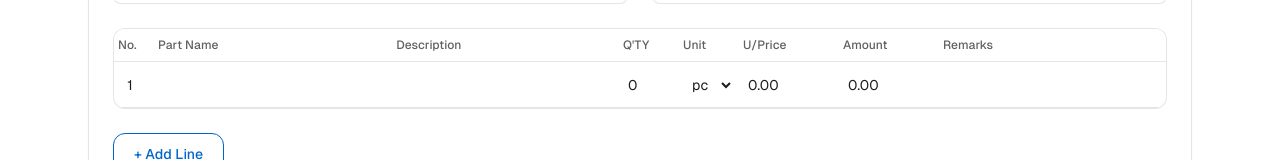
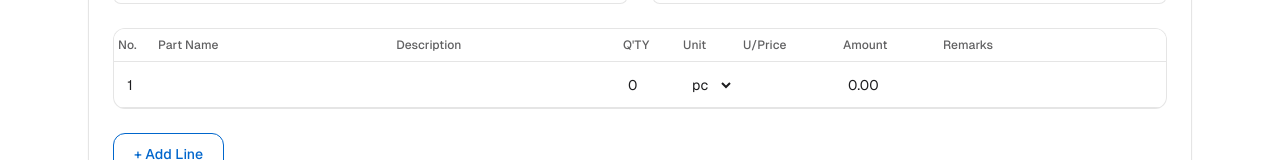
Before and after one commit to luocompany/luosir, a Next.js app: page /quotation in a window 1280 px wide. Shown: the part 547-707 px from the top of the page. Built offline with nearby package versions, Linux system fonts and the light colour scheme.

Commit message:
报价表-13-币种

```diff
--- a/app/quotation/page.tsx
+++ b/app/quotation/page.tsx
@@ -58,6 +58,10 @@ export default function Quotation() {
       'Validity: 5 days'
     ]
   });
+
+  // 修改状态定义，使用索引来跟踪正在编辑的行
+  const [editingUnitPriceIndex, setEditingUnitPriceIndex] = useState<number | null>(null);
+  const [editingUnitPrice, setEditingUnitPrice] = useState<string>('');
 
   const addLineItem = () => {
     setQuotationData(prev => ({
@@ -120,7 +124,7 @@ export default function Quotation() {
       generateQuotationPDF(quotationData);
     } catch (error) {
       console.error('Error generating PDF:', error);
-      // TODO: ��加错误提示
+      // TODO: 加错误提示
     }
   };
 
@@ -355,12 +359,28 @@ export default function Quotation() {
                             <input
                               type="text"
                               inputMode="numeric"
-                              value={item.unitPrice ? item.unitPrice.toFixed(2) : '0.00'}
+                              value={editingUnitPriceIndex === index ? editingUnitPrice : (item.unitPrice ? item.unitPrice.toFixed(2) : '')}
                               onChange={e => {
-                                const value = parseFloat(e.target.value);
-                                if (!isNaN(value) && value >= 0) { // 确保输入为数字且不为负数
-                                  updateLineItem(index, 'unitPrice', value);
+                                const inputValue = e.target.value;
+                                if (/^\d*\.?\d{0,2}$/.test(inputValue) || inputValue === '') {
+                                  setEditingUnitPrice(inputValue);
+                                  const value = parseFloat(inputValue);
+                                  if (!isNaN(value)) {
+                                    const roundedValue = Math.round(value * 100) / 100;
+                                    updateLineItem(index, 'unitPrice', roundedValue);
+                                  } else if (inputValue === '') {
+                                    updateLineItem(index, 'unitPrice', 0);
+                                  }
                                 }
+                              }}
+                              onFocus={(e) => {
+                                setEditingUnitPriceIndex(index);
+                                setEditingUnitPrice(item.unitPrice === 0 ? '' : item.unitPrice.toString());
+                                e.target.select();
+                              }}
+                              onBlur={() => {
+                                setEditingUnitPriceIndex(null);
+                                setEditingUnitPrice('');
                               }}
                               className="w-full px-1 py-1 rounded-lg border border-transparent
                                        bg-transparent text-sm transition-all
--- a/app/utils/pdfGenerator.ts
+++ b/app/utils/pdfGenerator.ts
@@ -63,7 +63,7 @@ export const generateQuotationPDF = (data: QuotationData) => {
   // 添加感谢语和币种
   doc.setFontSize(10);
   doc.text('Thanks for your inquiry, and our best offer is as follows:', 15, contentStartY + 20);
-  doc.text(`Currency: ${currencySymbols[data.currency]}`, doc.internal.pageSize.width - 15, contentStartY + 20, { align: 'right' });
+  doc.text(`Currency: ${data.currency}`, doc.internal.pageSize.width - 15, contentStartY + 20, { align: 'right' });
 
   // 添加品表格
   autoTable(doc, {
@@ -75,8 +75,8 @@ export const generateQuotationPDF = (data: QuotationData) => {
       item.description,
       item.quantity,
       item.unit,
-      `${currencySymbols[data.currency]}${item.unitPrice.toFixed(2)}`,
-      `${currencySymbols[data.currency]}${item.amount.toFixed(2)}`,
+      item.unitPrice.toFixed(2),
+      item.amount.toFixed(2),
       item.remarks
     ]),
     foot: [[
```
